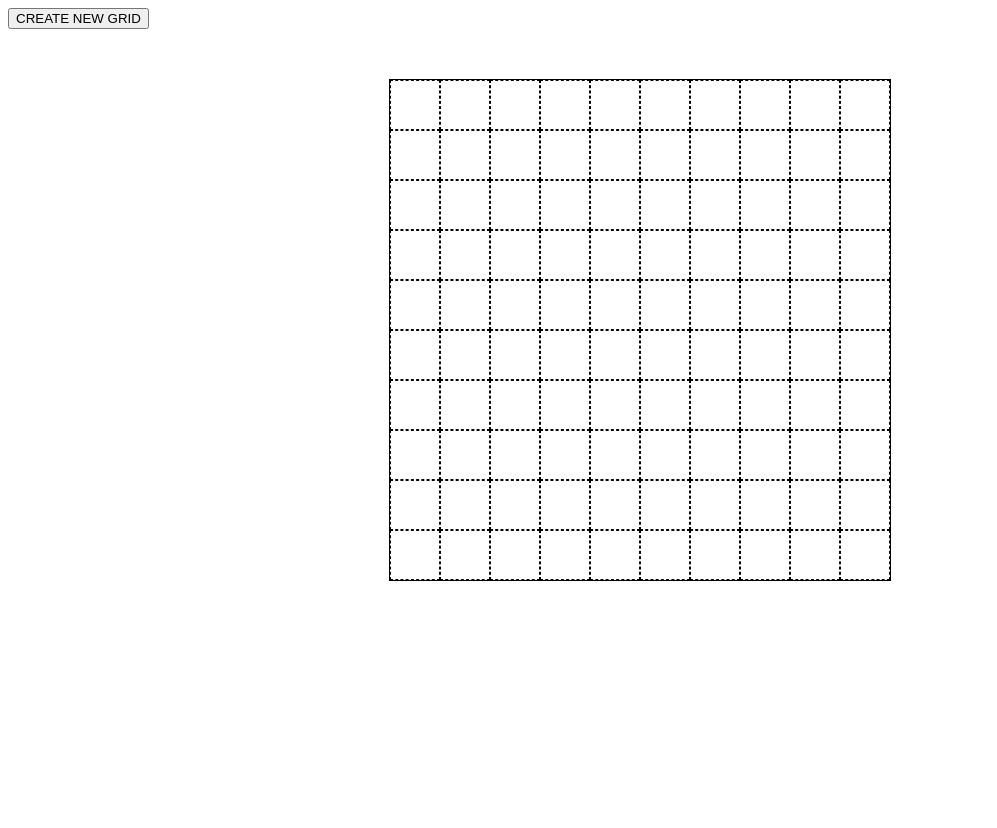
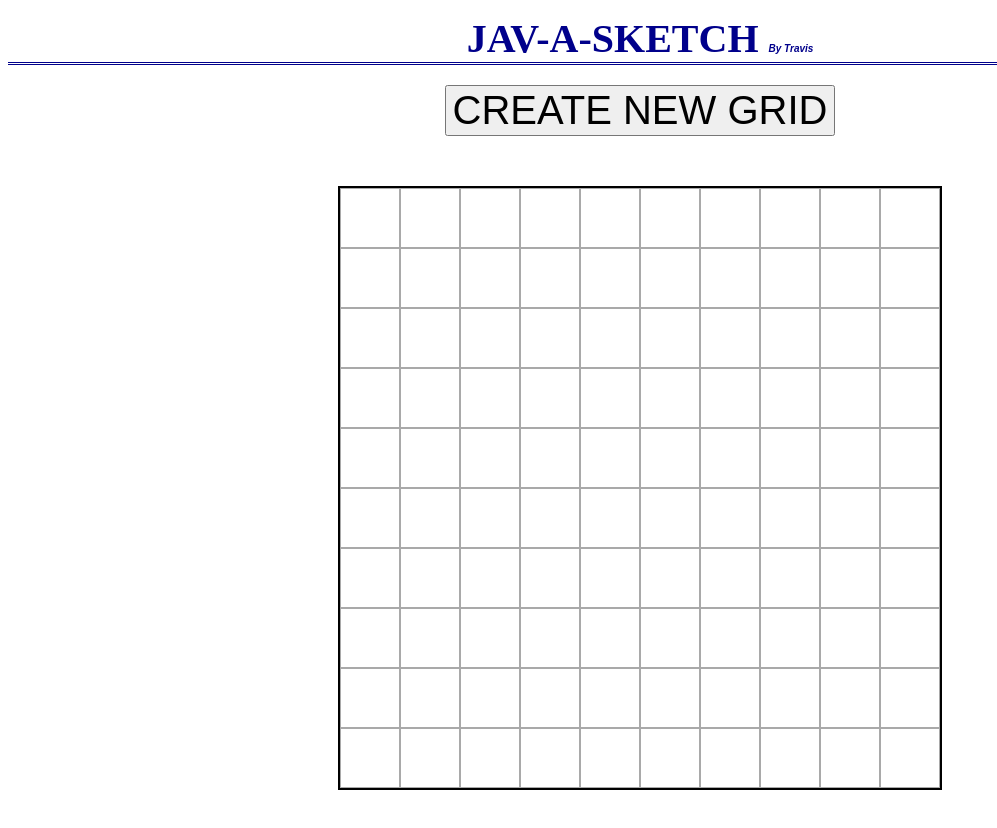
Before and after one commit to tjwallenfang/etch, a plain HTML site: page index.html in a window 1280 px wide. Shown: the whole page, without its empty margins (0-997 px from the left). Before the commit the page ends 800 px from the top, so only its background shows below. Drawn offline with nearby package versions, Linux system fonts and the light colour scheme.

Commit message:
Fixed cell sizing and add simple formating

```diff
--- a/index.html
+++ b/index.html
@@ -5,6 +5,7 @@
 	<link rel="stylesheet" type="text/css" href="stylesheet.css"/>
 </head>
 <body>
+	<h1>     JAV-A-SKETCH <span>By Travis</span></h1>
 	<button id="newGrid" onclick="newGrid()">CREATE NEW GRID</button>
 
 	<div class="container">
--- a/script.js
+++ b/script.js
@@ -9,8 +9,10 @@ function createGrid(size) {
 			$(".container").append($("<div class=\"cell\"><div>"));
 		}
 	}
-	$(".cell").css({"height":(500-2*size)/size+"px","width":(500-2*size)/size+"px"});
-	alert("cells = " + $(".cell").length);
+	var dim = Math.round(600/size);
+	$(".container").css({"height" : (dim * size) + "px", "width" : (dim * size) + "px"});
+	$(".cell").css({"height": dim +"px","width": dim +"px"});
+	//alert("cells = " + $(".cell").length);
 	$(".cell").on('mouseenter', function() {
 		$(this).css('background-color','black');
 	});
--- a/stylesheet.css
+++ b/stylesheet.css
@@ -1,14 +1,35 @@
 .container {
-	height: 500px;
-	width: 500px;
 	margin: 50px auto;
-	border: 1px solid black;
+	border: 2px solid black;
 	line-height: 0;
 }
 
 .cell {
-	border: 1px dashed black;
+	border: 1px solid darkgrey;
 	display: inline-block;
 	padding: 0px;
 	margin: 0px;
+	float: left;
+	box-sizing: border-box;
 }
+
+#newGrid {
+	margin: 20px auto;
+	font-size: 40px;
+	display: block;
+}
+
+h1 {
+	margin:15px auto;
+	font-weight: bold;
+	color: darkblue;
+	font-size: 40px;
+	border-bottom: 3px double darkblue;
+	text-align: center;
+}
+
+span {
+	font-size: 10px;
+	font-family: sans-serif;
+	font-style: italic;
+}
```
